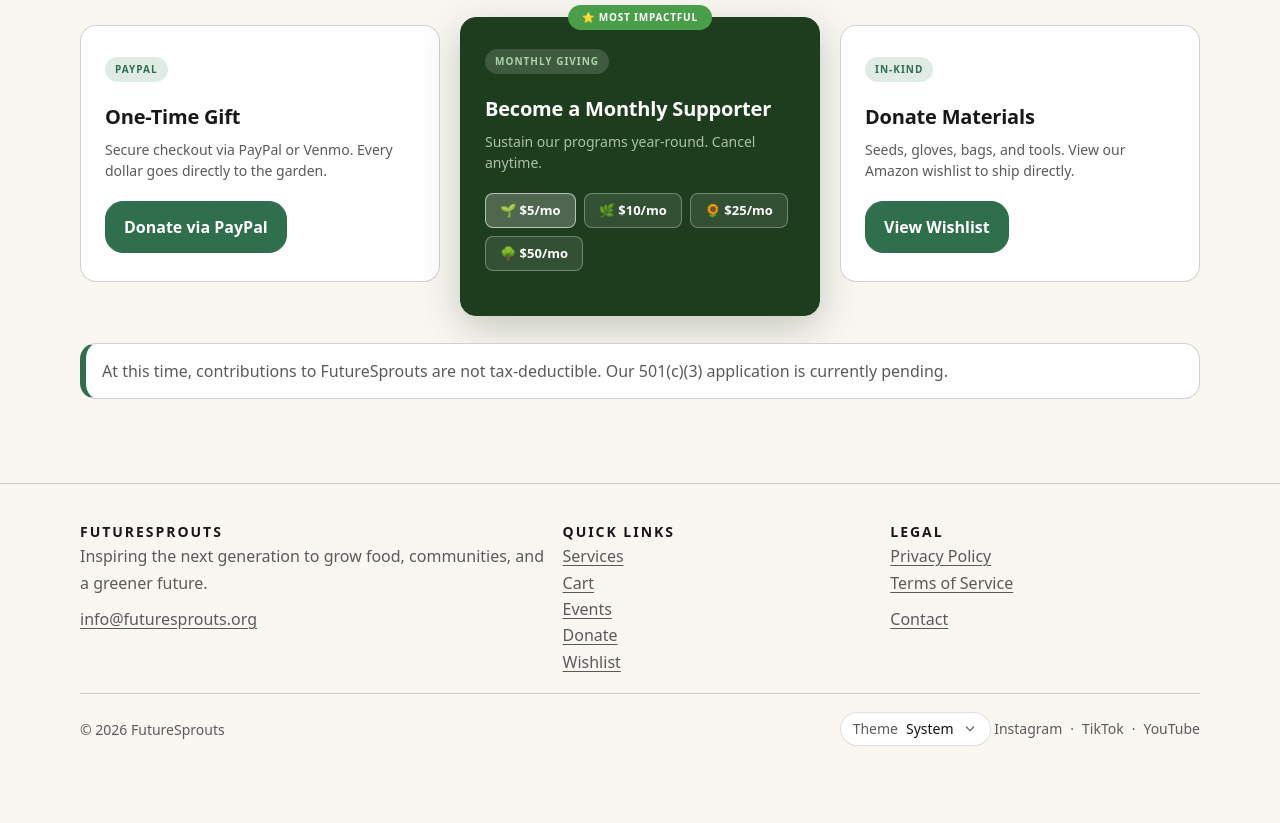
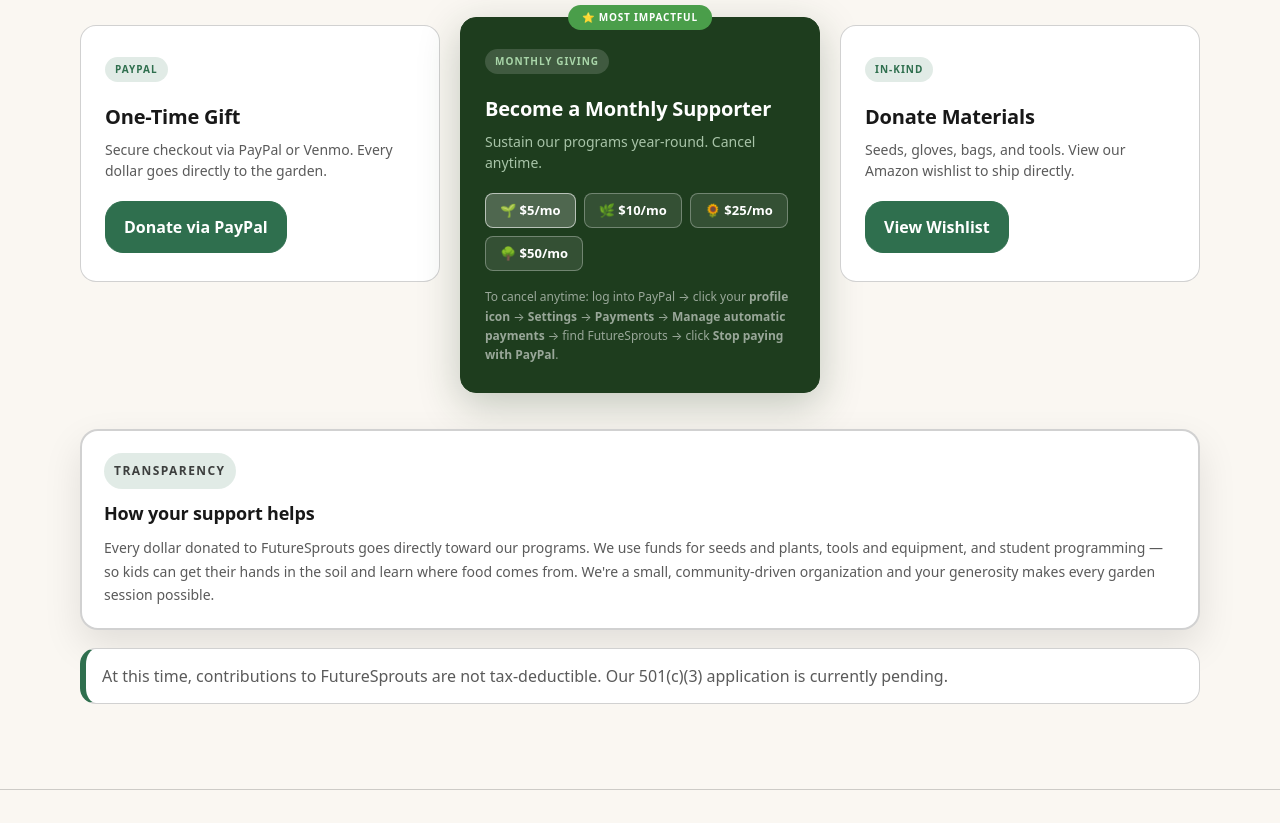
Before and after one commit to FutureSprouts/futuresprouts-site, a plain HTML site: page donate.html in a window 1280 px wide. Shown: the part 256-1079 px from the top of the page. Before the commit the page ends 1038 px from the top, so only its background shows below. Drawn offline with Linux system fonts and the light colour scheme; a script that the page names is missing.

Commit message:
Update donate.html

```diff
--- a/donate.html
+++ b/donate.html
@@ -52,6 +52,10 @@
             <button class="amount-chip" data-plan="P-3SX05852LF679813WNGOIFJI">🌳 $50/mo</button>
           </div>
           <div id="paypal-button-container"></div>
+          <!-- Cancel instructions -->
+          <p style="font-size: 12px; color: rgba(255,255,255,0.55); margin-top: 14px; line-height: 1.6;">
+            To cancel anytime: log into PayPal → click your <strong>profile icon</strong> → <strong>Settings</strong> → <strong>Payments</strong> → <strong>Manage automatic payments</strong> → find FutureSprouts → click <strong>Stop paying with PayPal</strong>.
+          </p>
         </div>
 
         <!-- In-Kind -->
@@ -64,7 +68,14 @@
 
       </div>
 
-      <div id="donationLegalNote" class="notice reveal">
+      <!-- Transparency block -->
+      <div class="card reveal" style="margin-top: 28px;">
+        <div class="pill">Transparency</div>
+        <h3>How your support helps</h3>
+        <p class="small" style="margin-top: 8px;">Every dollar donated to FutureSprouts goes directly toward our programs. We use funds for seeds and plants, tools and equipment, and student programming — so kids can get their hands in the soil and learn where food comes from. We're a small, community-driven organization and your generosity makes every garden session possible.</p>
+      </div>
+
+      <div id="donationLegalNote" class="notice reveal" style="margin-top: 18px;">
         At this time, contributions to FutureSprouts are not tax-deductible.
         Our 501(c)(3) application is currently pending.
       </div>
```
